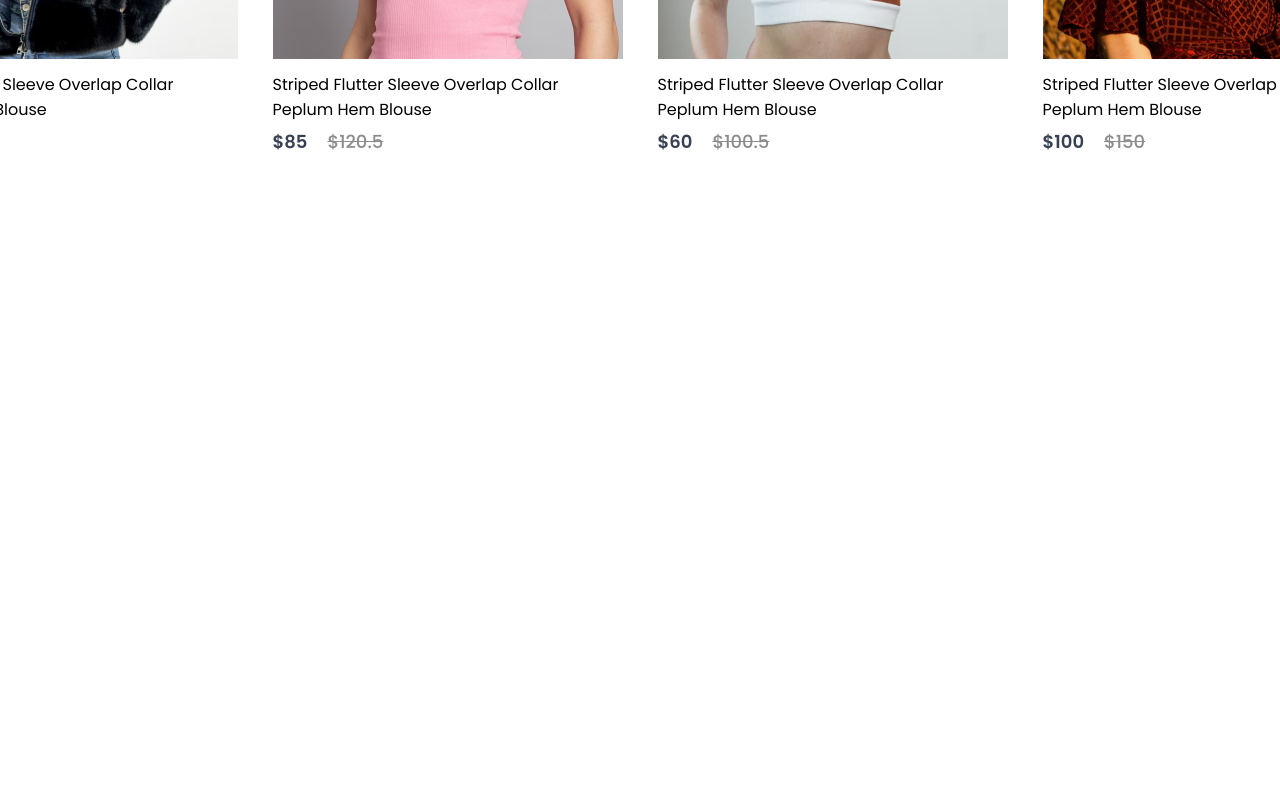
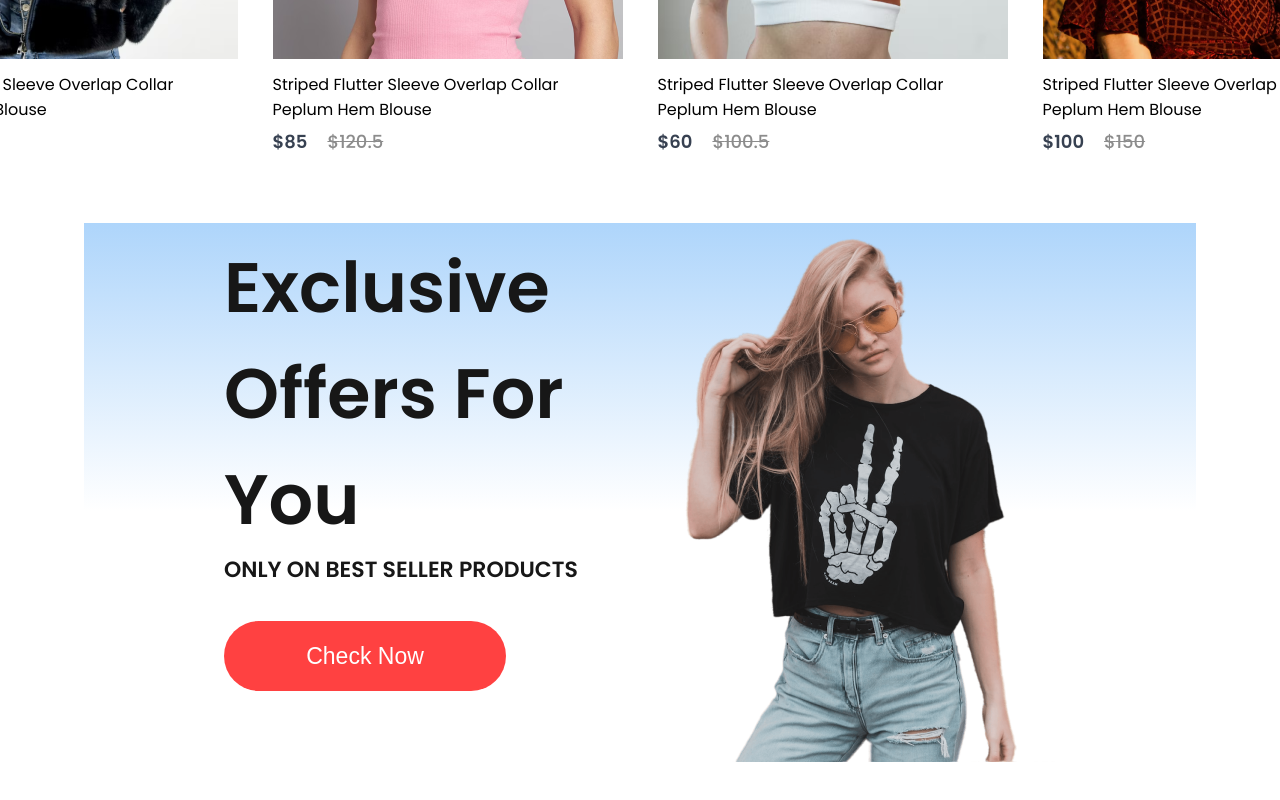
Before and after one commit to jionbiju/E-commerce_React, a React (Create React App) app in the folder frontend/: page / in a window 1280 px wide. Shown: the part 1346-2146 px from the top of the page. Before the commit the page ends 1569 px from the top, so only its background shows below. Built offline with nearby package versions, Linux system fonts and the light colour scheme.

Commit message:
offer component created

```diff
--- a/frontend/src/Components/Hero/Hero.css
+++ b/frontend/src/Components/Hero/Hero.css
@@ -49,4 +49,5 @@
     justify-content: center;
     align-items: center;
     flex: 1;
+    margin-bottom: 85px;
 }
--- /dev/null
+++ b/frontend/src/Components/Offers/Offers.css
@@ -0,0 +1,50 @@
+.offers{
+    display: flex;
+    align-items: center;
+    background:linear-gradient(180deg, #aed5fb,white 60%);
+    width: 65%;
+    height: 60vh;
+    margin: auto;
+    padding: 0px 140px;
+    margin-bottom: 150px;
+}
+.offers-left{
+    display: flex;
+    flex-direction: column;
+    flex: 1;
+    justify-content: center;
+
+}
+.offers-left h1{
+    color: #171717;
+    font-size: 70px;
+    font-weight: 600;
+}
+.offers-left p{
+    font-size: 22px;
+    font-weight: 600;
+    color: #171717;
+}
+.offers button{
+    background: #ff4141;
+    color: white;
+    width: 282px;
+    height: 70px;
+    border-radius: 35px;
+    border: none;
+    font-size: 23px;
+    margin-top: 35px;
+    cursor: pointer;
+    font-weight: 500;
+}
+.offers-right{
+    display: flex;
+    flex: 1;
+    align-items: center;
+    justify-content: flex-end;
+    padding-top: 50px;
+}
+.offers button:hover{
+    background: #ec2424;
+    color: rgb(233, 215, 215);
+}
--- /dev/null
+++ b/frontend/src/Components/Offers/Offers.jsx
@@ -0,0 +1,21 @@
+import React from 'react'
+import './Offers.css'
+import exclusive_image from '../Assets/exclusive_image.png'
+
+const Offers = () => {
+  return (
+    <div className='offers'>
+      <div className="offers-left">
+        <h1>Exclusive</h1>
+        <h1>Offers For You</h1>
+        <p>ONLY ON BEST SELLER PRODUCTS</p>
+        <button>Check Now</button>
+      </div>
+      <div className="offers-right">
+        <img src={exclusive_image} alt="" />
+      </div>
+    </div>
+  )
+}
+
+export default Offers
--- a/frontend/src/Pages/Shop.jsx
+++ b/frontend/src/Pages/Shop.jsx
@@ -1,12 +1,14 @@
 import React from 'react'
 import Hero from '../Components/Hero/Hero'
 import Popular from '../Components/Popular/Popular'
+import Offers from '../Components/Offers/Offers'
 
 const Shop = () => {
   return (
     <div>
       <Hero/>
       <Popular/>
+      <Offers/>
     </div>
   )
 }
```
